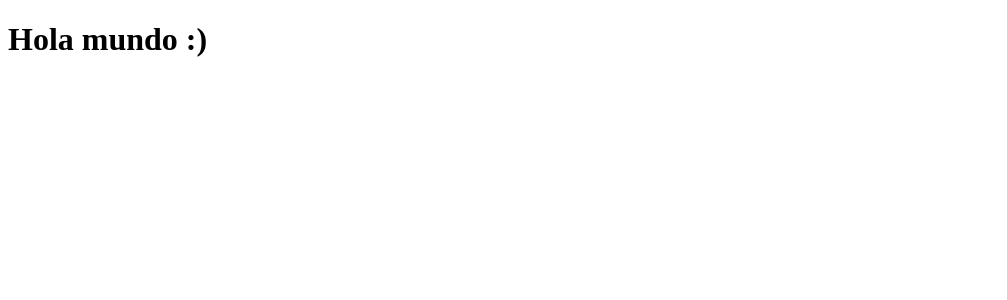
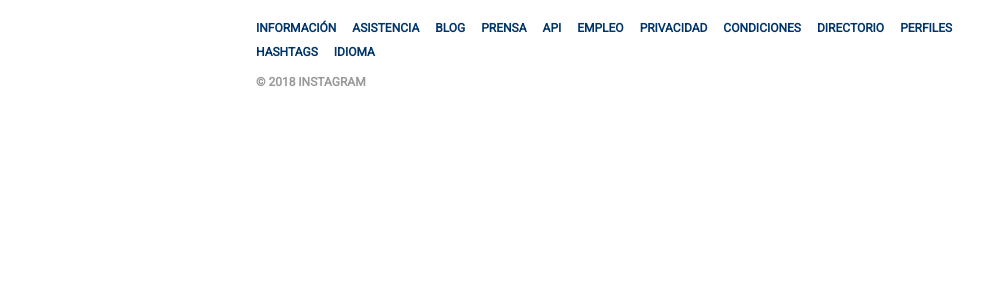
Before and after one commit to lazyZERYO/Instagram, a Django app: page / in a window 1280 px wide. Shown: the top 300 px of the page, without its empty margins (0-1007 px from the left). Run offline with Django 3.2, Linux system fonts and the light colour scheme.

Commit message:
creating footer

```diff
--- /dev/null
+++ b/services/static/css/base/base.css
@@ -0,0 +1,13 @@
+body {
+    font-family: var(--main_font);
+    display: flex;
+    flex-direction: column;
+    min-height: 100vh;
+}
+
+.maincontent {
+       width: 60%;
+       margin: 0 auto;
+       display: flex;
+       flex-direction: column;
+}
--- /dev/null
+++ b/services/static/css/config/variables.css
@@ -0,0 +1,13 @@
+@import url('https://fonts.googleapis.com/css?family=Roboto');
+
+:root {
+   --gutter: 16px;
+   --padding: 16px;
+   --margin: 16px;
+   --main_font: 'Roboto', sans-serif;
+
+   --dark_blue: #003569;
+   --gray_9: #999;
+
+   --tablet: 768px;
+}
--- /dev/null
+++ b/services/static/css/pages/index.css
@@ -0,0 +1,24 @@
+.insta-footer {
+    font-size: 12px;
+    font-weight: bold;
+    padding: var(--padding) 0;
+}
+
+.insta-footer_list {
+    list-style: none;
+    padding: 0;
+    margin: 0;
+    display: flex;
+    flex-wrap: wrap;
+    color: var(--dark_blue);
+}
+
+.insta-footer_item {
+    text-transform: uppercase;
+    margin-right: var(--margin);
+    line-height: 1.5rem;
+}
+
+.insta-footer_copyright {
+     color: var(--gray_9);
+}
--- a/services/static/css/styles.css
+++ b/services/static/css/styles.css
@@ -0,0 +1,6 @@
+@import "config/variables.css";
+
+@import "base/base.css";
+@import "base/normalize.css";
+
+@import "pages/index.css";
--- /dev/null
+++ b/services/templates/base.html
@@ -0,0 +1,21 @@
+{% load static %}
+<!DOCTYPE html>
+<html lang="es">
+    <head>
+        <meta charset="utf-8"/>
+        <meta name="viewport" content="width=device-width, user-scalable=no, initial-scale=1, maximum-scale=1, minimum-scale=1, shrink-to-fit=no"/>
+        <meta name="theme-color" content="#ae70cc"/>
+        <link rel="icon" href="{% static 'images/favicon.png' %}">
+        <link rel="stylesheet" href="{% static 'css/styles.css' %}"/>
+        <title>Instagram</title>
+    </head>
+    <body>
+        {% block content %}
+        <main class="maincontent">
+            {% block maincontent %}
+            {% endblock %}
+        </main>
+    {% endblock %}
+    </body>
+    <script src="{% static 'js/scripts.js' %}"/>
+</html>*
--- a/services/templates/index.html
+++ b/services/templates/index.html
@@ -1,16 +1,24 @@
-{% load static %}
-<!DOCTYPE html>
-<html lang="es">
-    <head>
-        <meta charset="utf-8"/>
-        <meta name="viewport" content="width=device-width, user-scalable=no, initial-scale=1, maximum-scale=1, minimum-scale=1, shrink-to-fit=no"/>
-        <meta name="theme-color" content="#ae70cc"/>
-        <link rel="icon" href="{% static 'images/favicon.png' %}">
-        <link rel="stylesheet" href="{% static 'css/styles.css' %}"/>
-        <title>Instagram</title>
-    </head>
-    <body>
-        <h1>Hola mundo :)</h1>
-    </body>
-    <script src="{% static 'js/scripts.js' %}"/>
-</html>
+{% extends "base.html" %}
+
+{% block maincontent %}
+    <section>
+
+    </section>
+    <footer class="insta-footer">
+        <ul class="insta-footer_list">
+            <li class="insta-footer_item">Información</li>
+            <li class="insta-footer_item">Asistencia</li>
+            <li class="insta-footer_item">Blog</li>
+            <li class="insta-footer_item">Prensa</li>
+            <li class="insta-footer_item">API</li>
+            <li class="insta-footer_item">Empleo</li>
+            <li class="insta-footer_item">Privacidad</li>
+            <li class="insta-footer_item">Condiciones</li>
+            <li class="insta-footer_item">Directorio</li>
+            <li class="insta-footer_item">Perfiles</li>
+            <li class="insta-footer_item">Hashtags</li>
+            <li class="insta-footer_item">Idioma</li>
+        </ul>
+        <p class="insta-footer_copyright">© 2018 INSTAGRAM</p>
+    </footer>
+{% endblock %}
```
Also changed, not shown: services/static/css/base/normalize.css (added), services/static/images/Instagram_logo.png (added), services/static/images/iPhone.png (added).
